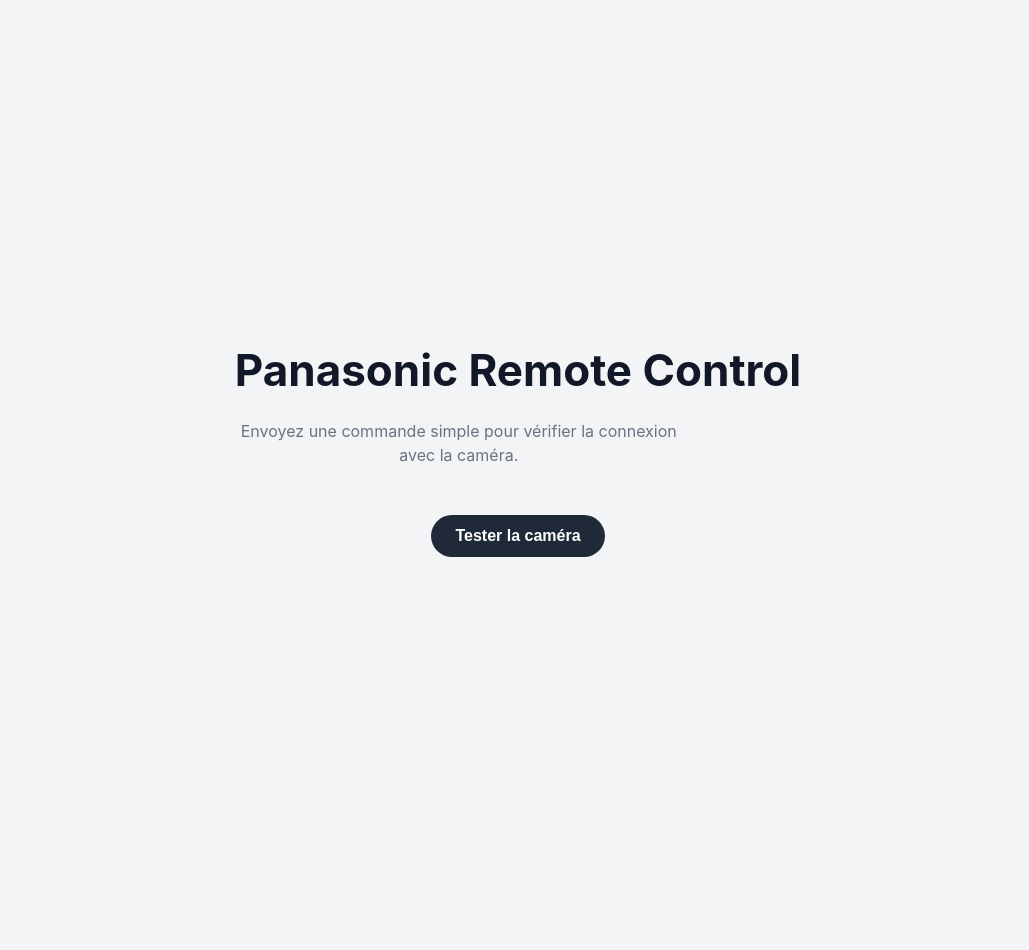
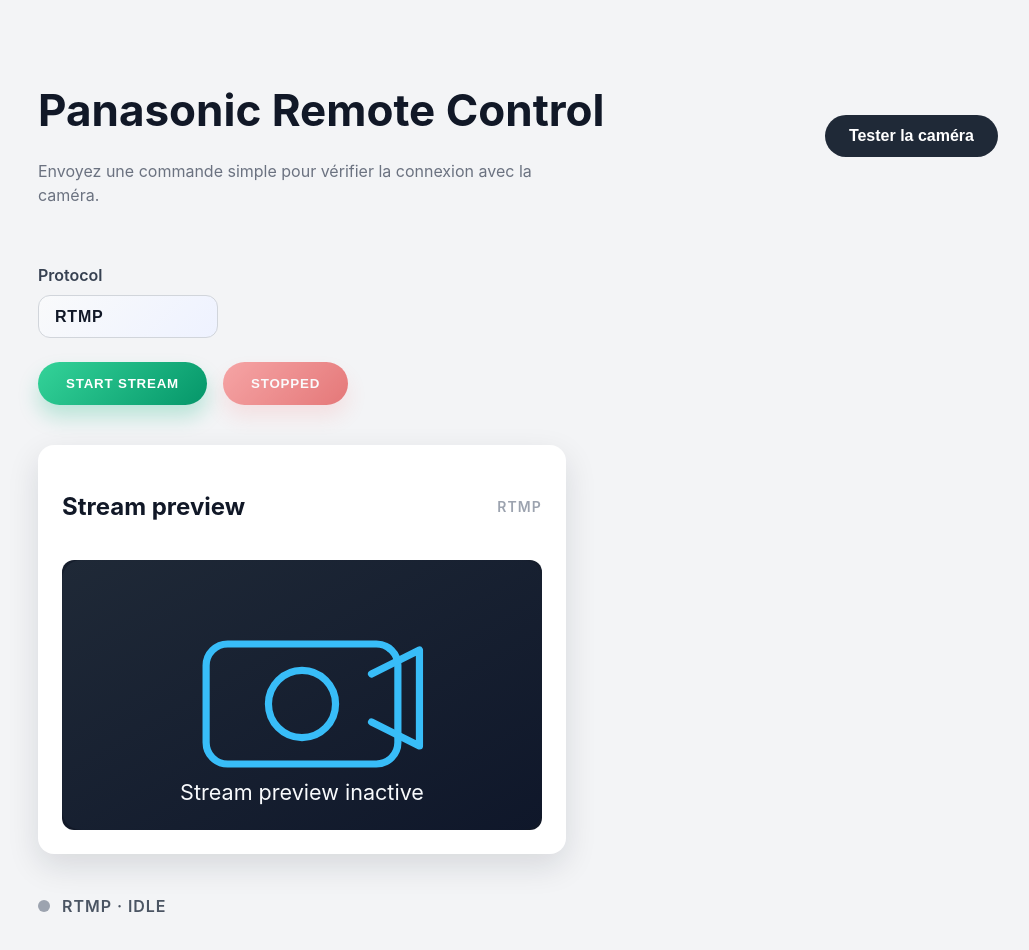
Before and after one commit to FuryoDev/pana-remote, a Vue app: page / in a window 1280 px wide. Shown: the top 950 px of the page, without its empty margins (122-1151 px from the left). Before the commit the page ends 864 px from the top, so only its background shows below. Built offline with nearby package versions, Linux system fonts and the light colour scheme.

Commit message:
Add streaming controls and preview panel

```diff
--- a/src/App.vue
+++ b/src/App.vue
@@ -1,36 +1,297 @@
 <script setup lang="ts">
+import { computed, ref } from 'vue'
 import CameraTestButton from './components/CameraTestButton.vue'
+import StreamPreviewPanel from './components/StreamPreviewPanel.vue'
+
+type StreamProtocol = 'rtmp' | 'srt' | 'ts'
+
+const protocolOptions: StreamProtocol[] = ['rtmp', 'srt', 'ts']
+const selectedProtocol = ref<StreamProtocol>('rtmp')
+const isStreaming = ref(false)
+const isLoading = ref(false)
+const errorMessage = ref<string | null>(null)
+
+const streamingLabel = computed(() => (isStreaming.value ? 'Streaming' : 'Idle'))
+
+async function sendStreamCommand(command: 'start' | 'stop') {
+  errorMessage.value = null
+  isLoading.value = true
+
+  try {
+    const response = await fetch(
+      `/api/stream/${selectedProtocol.value}/${command}`,
+      {
+        method: 'POST',
+        headers: {
+          'Content-Type': 'application/json',
+        },
+      }
+    )
+
+    if (!response.ok) {
+      const body = await response.json().catch(() => ({}))
+      throw new Error(body?.error || 'Unable to control stream')
+    }
+
+    isStreaming.value = command === 'start'
+  } catch (error: any) {
+    errorMessage.value = error.message || String(error)
+  } finally {
+    isLoading.value = false
+  }
+}
+
+function handleProtocolChange(event: Event) {
+  const target = event.target as HTMLSelectElement | null
+  if (!target) return
+  selectedProtocol.value = target.value as StreamProtocol
+  isStreaming.value = false
+  errorMessage.value = null
+}
 </script>
 
 <template>
   <main class="app">
-    <header>
-      <h1>Panasonic Remote Control</h1>
-      <p>Envoyez une commande simple pour vérifier la connexion avec la caméra.</p>
+    <header class="app-header">
+      <div>
+        <h1>Panasonic Remote Control</h1>
+        <p>Envoyez une commande simple pour vérifier la connexion avec la caméra.</p>
+      </div>
+      <CameraTestButton />
     </header>
-    <CameraTestButton />
+
+    <section class="controls">
+      <label class="select-label">
+        Protocol
+        <select
+          class="protocol-select"
+          :value="selectedProtocol"
+          @change="handleProtocolChange"
+        >
+          <option v-for="option in protocolOptions" :key="option" :value="option">
+            {{ option.toUpperCase() }}
+          </option>
+        </select>
+      </label>
+
+      <div class="button-group">
+        <button
+          type="button"
+          class="action-button start"
+          :disabled="isLoading || isStreaming"
+          :aria-pressed="isStreaming"
+          @click="sendStreamCommand('start')"
+        >
+          <span v-if="isLoading && !isStreaming" class="loader" aria-hidden="true" />
+          <span>{{ isStreaming ? 'Streaming…' : 'Start stream' }}</span>
+        </button>
+        <button
+          type="button"
+          class="action-button stop"
+          :disabled="isLoading || !isStreaming"
+          :aria-pressed="!isStreaming"
+          @click="sendStreamCommand('stop')"
+        >
+          <span v-if="isLoading && isStreaming" class="loader" aria-hidden="true" />
+          <span>{{ isStreaming ? 'Stop stream' : 'Stopped' }}</span>
+        </button>
+      </div>
+    </section>
+
+    <StreamPreviewPanel
+      :protocol="selectedProtocol"
+      :is-streaming="isStreaming"
+      :error-message="errorMessage"
+    >
+      <template #default>
+        <video
+          v-if="isStreaming"
+          class="preview-video"
+          autoplay
+          muted
+          playsinline
+          controls
+        >
+          <track kind="captions" label="No preview" />
+        </video>
+        <img
+          v-else
+          class="preview-image"
+          src="/preview-placeholder.svg"
+          alt="Camera preview placeholder"
+        />
+      </template>
+    </StreamPreviewPanel>
+
+    <footer class="status">
+      <span class="status-indicator" :class="{ active: isStreaming }" aria-hidden="true" />
+      <span class="status-text">
+        {{ selectedProtocol.toUpperCase() }} · {{ streamingLabel }}
+      </span>
+    </footer>
   </main>
 </template>
 
 <style scoped>
 .app {
   min-height: 100vh;
+  max-width: 960px;
+  margin: 0 auto;
+  padding: 3rem 1.5rem;
+  display: grid;
+  gap: 2.5rem;
+  color: #111827;
+}
+
+.app-header {
   display: flex;
   flex-direction: column;
-  align-items: center;
-  justify-content: center;
-  gap: 2rem;
-  text-align: center;
-  padding: 2rem;
+  align-items: stretch;
+  gap: 1.5rem;
+  text-align: left;
+}
+
+@media (min-width: 768px) {
+  .app-header {
+    flex-direction: row;
+    align-items: center;
+    justify-content: space-between;
+  }
 }
 
 h1 {
-  font-size: clamp(2rem, 4vw, 2.75rem);
+  font-size: clamp(2rem, 5vw, 2.75rem);
   margin-bottom: 0.5rem;
 }
 
 p {
   color: #6b7280;
-  max-width: 28rem;
+  max-width: 32rem;
+}
+
+.controls {
+  display: flex;
+  flex-direction: column;
+  gap: 1.5rem;
+  align-items: flex-start;
+}
+
+.select-label {
+  font-weight: 600;
+  color: #374151;
+  display: grid;
+  gap: 0.5rem;
+}
+
+.protocol-select {
+  appearance: none;
+  padding: 0.75rem 1rem;
+  border-radius: 0.75rem;
+  border: 1px solid #d1d5db;
+  font-size: 1rem;
+  font-weight: 600;
+  letter-spacing: 0.05em;
+  text-transform: uppercase;
+  background: linear-gradient(135deg, #f9fafb, #eef2ff);
+  color: #111827;
+  min-width: 180px;
+  cursor: pointer;
+  transition: border-color 0.2s ease, box-shadow 0.2s ease;
+}
+
+.protocol-select:focus {
+  outline: none;
+  border-color: #6366f1;
+  box-shadow: 0 0 0 3px rgba(99, 102, 241, 0.25);
+}
+
+.button-group {
+  display: flex;
+  flex-wrap: wrap;
+  gap: 1rem;
+}
+
+.action-button {
+  position: relative;
+  display: inline-flex;
+  align-items: center;
+  justify-content: center;
+  gap: 0.5rem;
+  padding: 0.85rem 1.75rem;
+  border-radius: 999px;
+  border: none;
+  font-weight: 700;
+  text-transform: uppercase;
+  letter-spacing: 0.06em;
+  cursor: pointer;
+  transition: transform 0.2s ease, box-shadow 0.2s ease, opacity 0.2s ease;
+  color: #ffffff;
+}
+
+.action-button:disabled {
+  opacity: 0.6;
+  cursor: not-allowed;
+}
+
+.action-button.start {
+  background: linear-gradient(135deg, #34d399, #059669);
+  box-shadow: 0 12px 20px rgba(16, 185, 129, 0.25);
+}
+
+.action-button.stop {
+  background: linear-gradient(135deg, #f87171, #dc2626);
+  box-shadow: 0 12px 20px rgba(248, 113, 113, 0.25);
+}
+
+.action-button:not(:disabled):active {
+  transform: translateY(1px);
+}
+
+.loader {
+  width: 1rem;
+  height: 1rem;
+  border-radius: 50%;
+  border: 2px solid rgba(255, 255, 255, 0.6);
+  border-top-color: #fff;
+  animation: spin 0.8s linear infinite;
+}
+
+@keyframes spin {
+  to {
+    transform: rotate(360deg);
+  }
+}
+
+.preview-video,
+.preview-image {
+  width: 100%;
+  height: 100%;
+  object-fit: cover;
+}
+
+.status {
+  display: flex;
+  align-items: center;
+  gap: 0.75rem;
+  font-weight: 600;
+  color: #4b5563;
+}
+
+.status-indicator {
+  width: 0.75rem;
+  height: 0.75rem;
+  border-radius: 50%;
+  background: #9ca3af;
+  transition: background 0.2s ease, box-shadow 0.2s ease;
+}
+
+.status-indicator.active {
+  background: #34d399;
+  box-shadow: 0 0 0 4px rgba(52, 211, 153, 0.25);
+}
+
+.status-text {
+  letter-spacing: 0.06em;
+  text-transform: uppercase;
 }
 </style>
--- /dev/null
+++ b/src/components/StreamPreviewPanel.vue
@@ -0,0 +1,109 @@
+<script setup lang="ts">
+const props = defineProps<{
+  protocol: 'rtmp' | 'srt' | 'ts'
+  isStreaming: boolean
+  errorMessage?: string | null
+}>()
+</script>
+
+<template>
+  <section class="preview-panel" role="group" aria-labelledby="preview-heading">
+    <header class="preview-header">
+      <h2 id="preview-heading">Stream preview</h2>
+      <span class="protocol" :class="{ active: props.isStreaming }">
+        {{ props.protocol.toUpperCase() }}
+      </span>
+    </header>
+
+    <div class="preview-content">
+      <slot>
+        <div class="placeholder" aria-hidden="true">
+          <span class="placeholder-text">
+            {{ props.isStreaming ? 'No preview available' : 'Stream inactive' }}
+          </span>
+        </div>
+      </slot>
+    </div>
+
+    <p v-if="props.errorMessage" class="error-message" role="alert">
+      {{ props.errorMessage }}
+    </p>
+  </section>
+</template>
+
+<style scoped>
+.preview-panel {
+  width: min(100%, 480px);
+  display: flex;
+  flex-direction: column;
+  gap: 1rem;
+  padding: 1.5rem;
+  border-radius: 1rem;
+  background: #ffffff;
+  box-shadow: 0 12px 32px rgba(15, 23, 42, 0.12);
+}
+
+.preview-header {
+  display: flex;
+  align-items: center;
+  justify-content: space-between;
+  gap: 1rem;
+}
+
+.protocol {
+  font-size: 0.875rem;
+  font-weight: 600;
+  letter-spacing: 0.08em;
+  text-transform: uppercase;
+  color: #9ca3af;
+  transition: color 0.2s ease, transform 0.2s ease;
+}
+
+.protocol.active {
+  color: #10b981;
+  transform: translateY(-1px);
+}
+
+.preview-content {
+  position: relative;
+  aspect-ratio: 16 / 9;
+  border-radius: 0.75rem;
+  overflow: hidden;
+  background: radial-gradient(circle at top, #1f2937, #111827);
+  display: flex;
+  align-items: center;
+  justify-content: center;
+}
+
+.placeholder {
+  width: 100%;
+  height: 100%;
+  display: grid;
+  place-content: center;
+  color: #d1d5db;
+  font-size: 0.95rem;
+  letter-spacing: 0.05em;
+  text-transform: uppercase;
+  background: repeating-linear-gradient(
+    45deg,
+    rgba(148, 163, 184, 0.18),
+    rgba(148, 163, 184, 0.18) 10px,
+    rgba(30, 41, 59, 0.18) 10px,
+    rgba(30, 41, 59, 0.18) 20px
+  );
+}
+
+.placeholder-text {
+  padding: 0.75rem 1.25rem;
+  border-radius: 999px;
+  background: rgba(15, 23, 42, 0.45);
+  color: #f9fafb;
+  font-weight: 600;
+}
+
+.error-message {
+  margin: 0;
+  color: #dc2626;
+  font-size: 0.9rem;
+}
+</style>
```
Also changed, not shown: src/server/server.ts (+31 -1 lines), public/preview-placeholder.svg (added).
